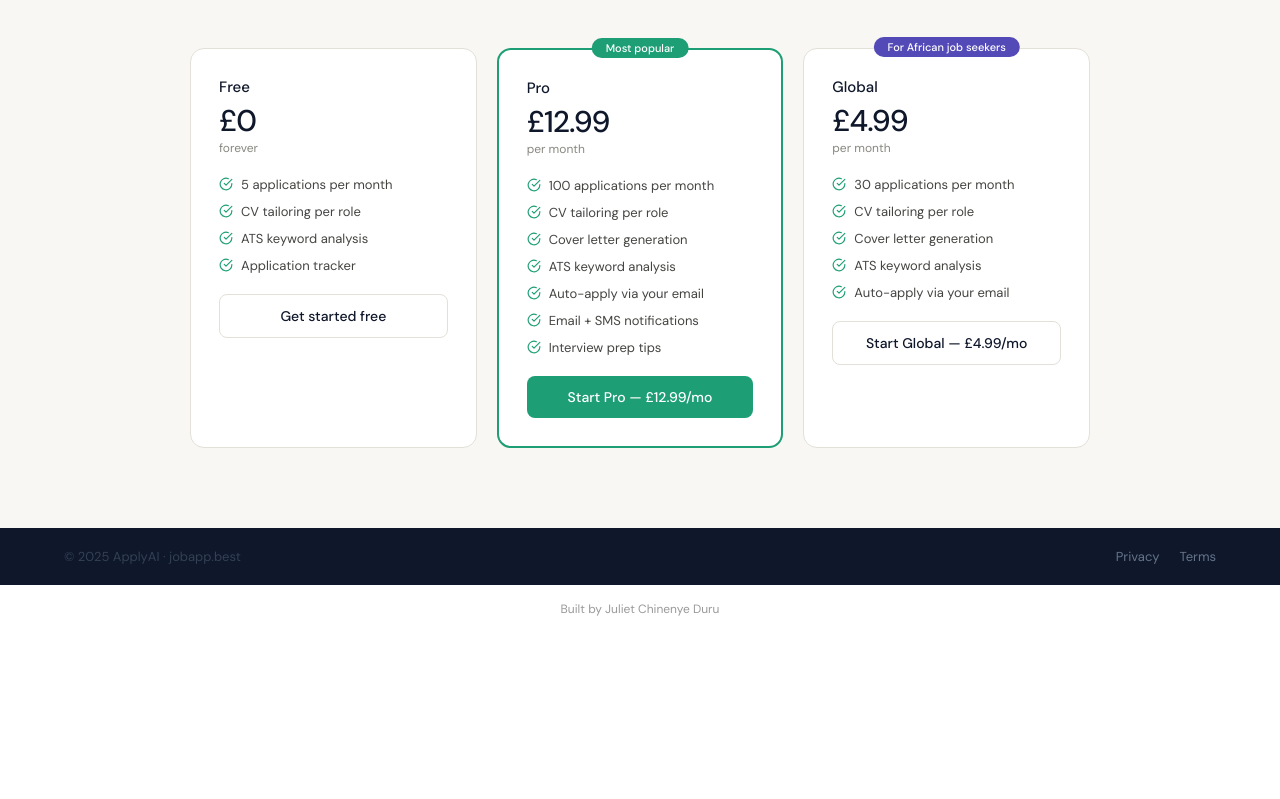
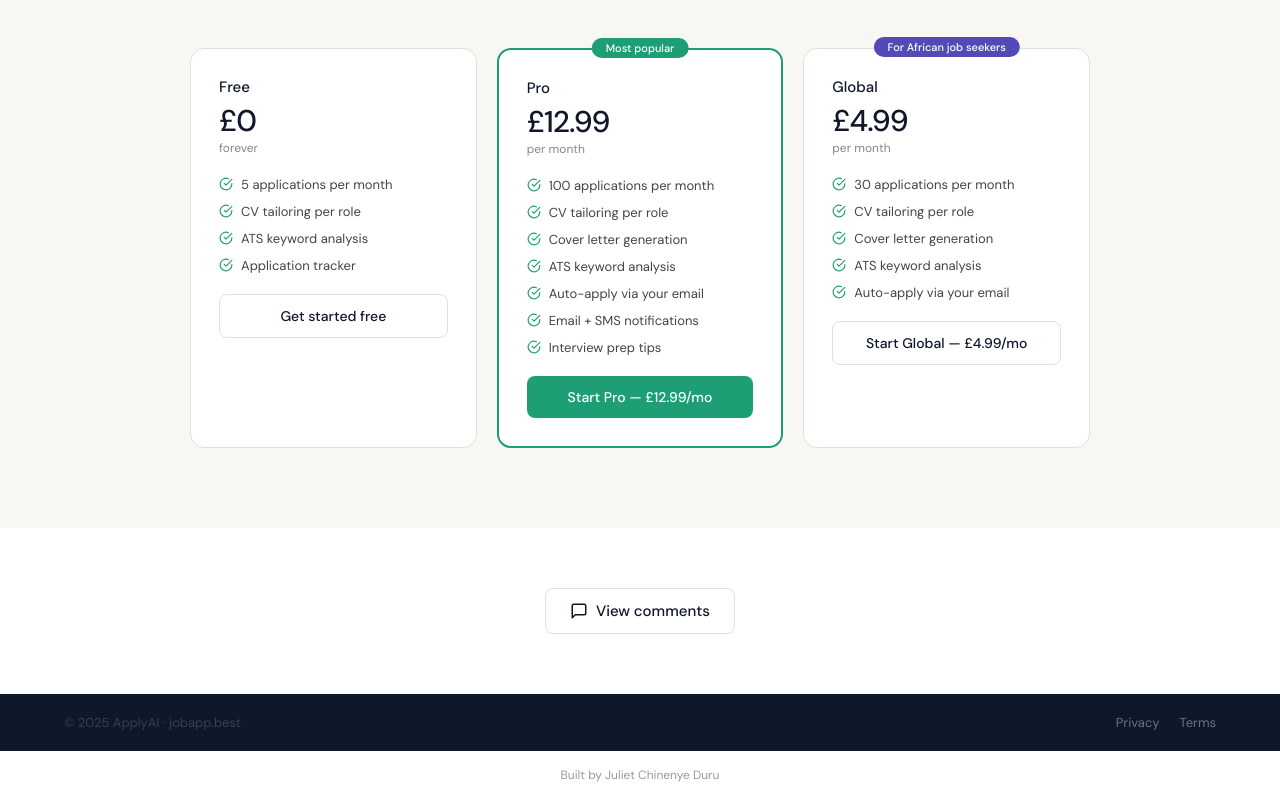
Before and after one commit to JulietChinenyeDuru/African-Entrepreneurship-main, a Next.js app: page / in a window 1280 px wide. Shown: the part 1235-2034 px from the top of the page. Before the commit the page ends 1868 px from the top, so only its background shows below. Built offline with nearby package versions, Linux system fonts and the light colour scheme.

Commit message:
Add public comments section and admin reviews page

```diff
--- a/app/page.tsx
+++ b/app/page.tsx
@@ -1,6 +1,7 @@
 'use client'
 import Link from 'next/link'
-import { CheckCircle, Zap, Bell, Search, FileText, ArrowRight, Star, Mail } from 'lucide-react'
+import { useState } from 'react'
+import { CheckCircle, Zap, Bell, Search, FileText, ArrowRight, Star, Mail, MessageSquare } from 'lucide-react'
 
 const FEATURES = [
   { icon: FileText, title: 'Smart CV analysis', desc: 'AI reads your CV, extracts your skills, scores ATS readiness, and tells you exactly what to improve.' },
@@ -30,6 +31,26 @@ const PLANS = [
 ]
 
 export default function HomePage() {
+  const [showComments, setShowComments] = useState(false)
+  const [reviews, setReviews] = useState<{ rating: number; comment: string; created_at: string }[]>([])
+  const [loadingReviews, setLoadingReviews] = useState(false)
+
+  const toggleComments = async () => {
+    const willShow = !showComments
+    if (willShow && reviews.length === 0) {
+      setLoadingReviews(true)
+      try {
+        const res = await fetch('/api/reviews')
+        const data = await res.json()
+        setReviews(data.reviews || [])
+      } catch (e) {
+        console.error(e)
+      } finally {
+        setLoadingReviews(false)
+      }
+    }
+    setShowComments(willShow)
+  }
   return (
     <div style={{ fontFamily: "'DM Sans', sans-serif", background: '#F8F7F4', color: '#0F172A', minHeight: '100vh' }}>
       {/* NAV */}
@@ -123,6 +144,61 @@ export default function HomePage() {
         </div>
       </section>
 
+      {/* COMMENTS */}
+      <section style={{ padding: '60px 5vw', background: '#fff', textAlign: 'center' }}>
+        <button
+          onClick={toggleComments}
+          style={{
+            display: 'inline-flex',
+            alignItems: 'center',
+            gap: 8,
+            padding: '12px 24px',
+            borderRadius: 8,
+            border: '1px solid #E2E0D8',
+            background: 'transparent',
+            color: '#0F172A',
+            fontSize: 15,
+            fontWeight: 500,
+            cursor: 'pointer',
+            fontFamily: 'inherit',
+          }}
+        >
+          <MessageSquare size={18} />
+          {showComments ? 'Hide comments' : 'View comments'}
+        </button>
+
+        {showComments && (
+          <div style={{ maxWidth: 700, margin: '32px auto 0', textAlign: 'left' }}>
+            {loadingReviews && <div style={{ color: '#888780' }}>Loading comments...</div>}
+
+            {!loadingReviews && reviews.length === 0 && (
+              <div style={{ color: '#888780' }}>No comments yet. Be the first to leave one!</div>
+            )}
+
+            <div style={{ display: 'flex', flexDirection: 'column', gap: 12 }}>
+              {reviews.map((review, i) => (
+                <div
+                  key={i}
+                  style={{
+                    background: '#F8F7F4',
+                    border: '1px solid #E2E0D8',
+                    borderRadius: 12,
+                    padding: 16,
+                  }}
+                >
+                  <div style={{ fontSize: 16, color: '#1D9E75', marginBottom: 6 }}>
+                    {'★'.repeat(review.rating)}{'☆'.repeat(5 - review.rating)}
+                  </div>
+                  <div style={{ fontSize: 14, color: '#3A3A36', lineHeight: 1.6 }}>
+                    {review.comment}
+                  </div>
+                </div>
+              ))}
+            </div>
+          </div>
+        )}
+      </section>
+
       {/* FOOTER */}
       <footer style={{ background: '#0F172A', padding: '20px 5vw', display: 'flex', justifyContent: 'space-between', alignItems: 'center', flexWrap: 'wrap', gap: 10 }}>
         <span style={{ color: '#334155', fontSize: 13 }}>© 2025 ApplyAI · jobapp.best</span>
```
Also changed, not shown: app/admin/reviews/page.tsx (added, +70 -0 lines), app/api/reviews/route.ts (+17 -0 lines).
